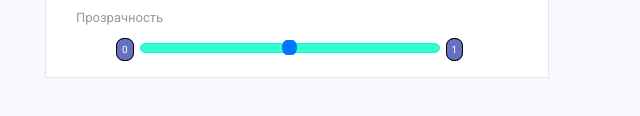
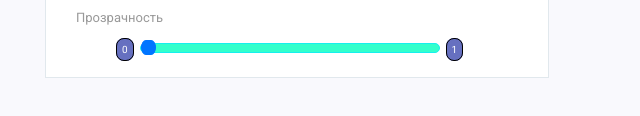
Before and after one commit to afarhad1988/box_shaow, a plain HTML site: page index.html in a window 1280 px wide. Shown: the part 550-666 px from the top of the page, 0-640 px from the left. Drawn offline with Linux system fonts and the light colour scheme.

Commit message:
settings

```diff
--- a/index.html
+++ b/index.html
@@ -19,26 +19,26 @@
 			<div class="line"></div>
 			<p class="substring">Горизонтальное смещение</p>
 			<span class="size">-100px</span>
-			<input type="range" class="horizontal shadow" min="-100" max="100">
+			<input type="range" class="horizontal shadow" min="-100" max="100" value="0">
 			<span class="size">100px</span>
 			<p class="substring">Вертикальное смещение</p>
 			<span class="size">-100px</span>
-			<input type="range" class="vertical shadow" min="-100" max="100">
+			<input type="range" class="vertical shadow" min="-100" max="100" value="0">
 			<span class="size">100px</span>
 			<div class="line"></div>
 			<p class="substring">Размытие</p>
-			<input type="range" class="blur shadow" value="0">
+			<input type="range" class="blur shadow" value="0" min="0" max="50">
 			<span class="size">100px</span>
 			<p class="substring">Растяжение</p>
 			<span class="size">-100px</span>
-			<input type="range" class="stretch shadow" min="-100" max="100">
+			<input type="range" class="stretch shadow" min="-100" max="100" value="0">
 			<span class="size">100px</span>
 			<div class="line"></div>
 			<p class="substring">Цвет тени</p>
 			<input type="color" class="color">
 			<p class="substring">Прозрачность</p>
 			<span class="size margin">0</span>
-			<input type="range" class="opacity shadow">
+			<input type="range" class="opacity shadow" min="0" max="1" value="0">
 			<span class="size">1</span>
 		</div>
 		<div class="boxHead">
```
